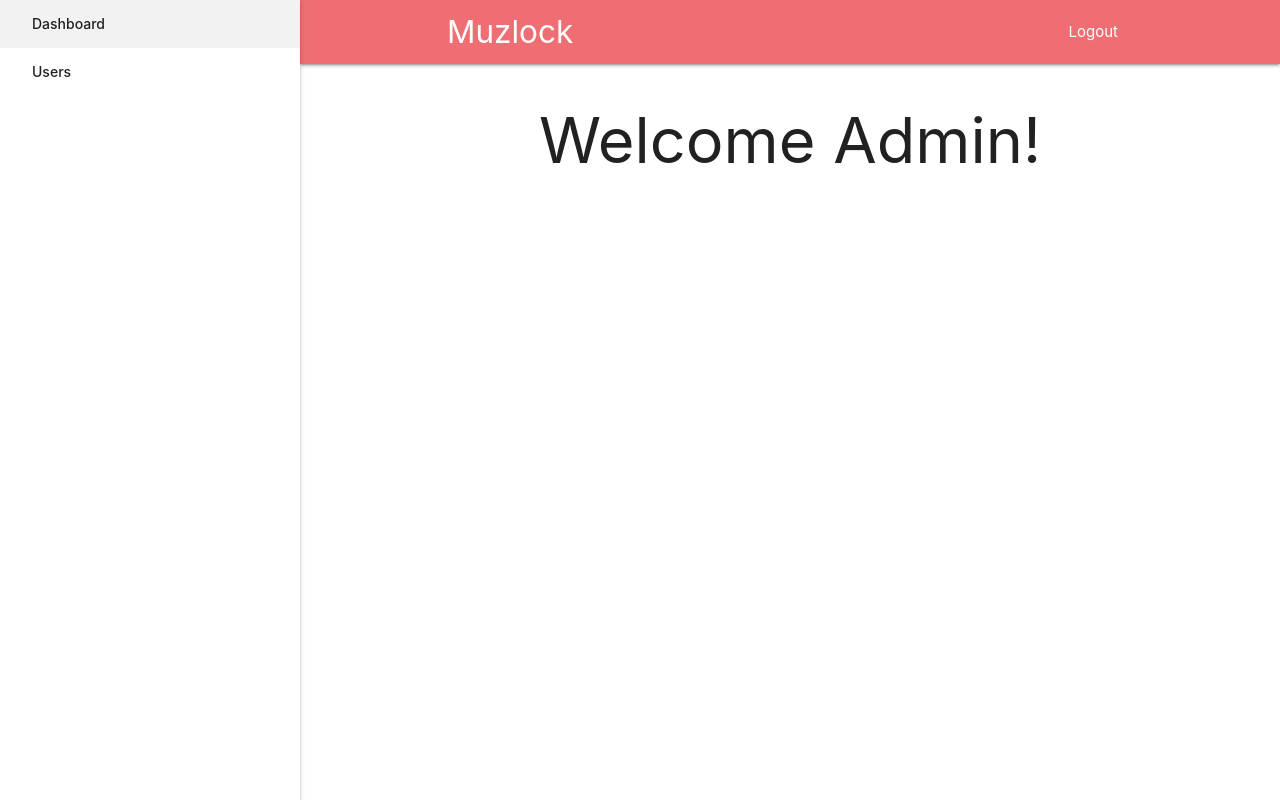
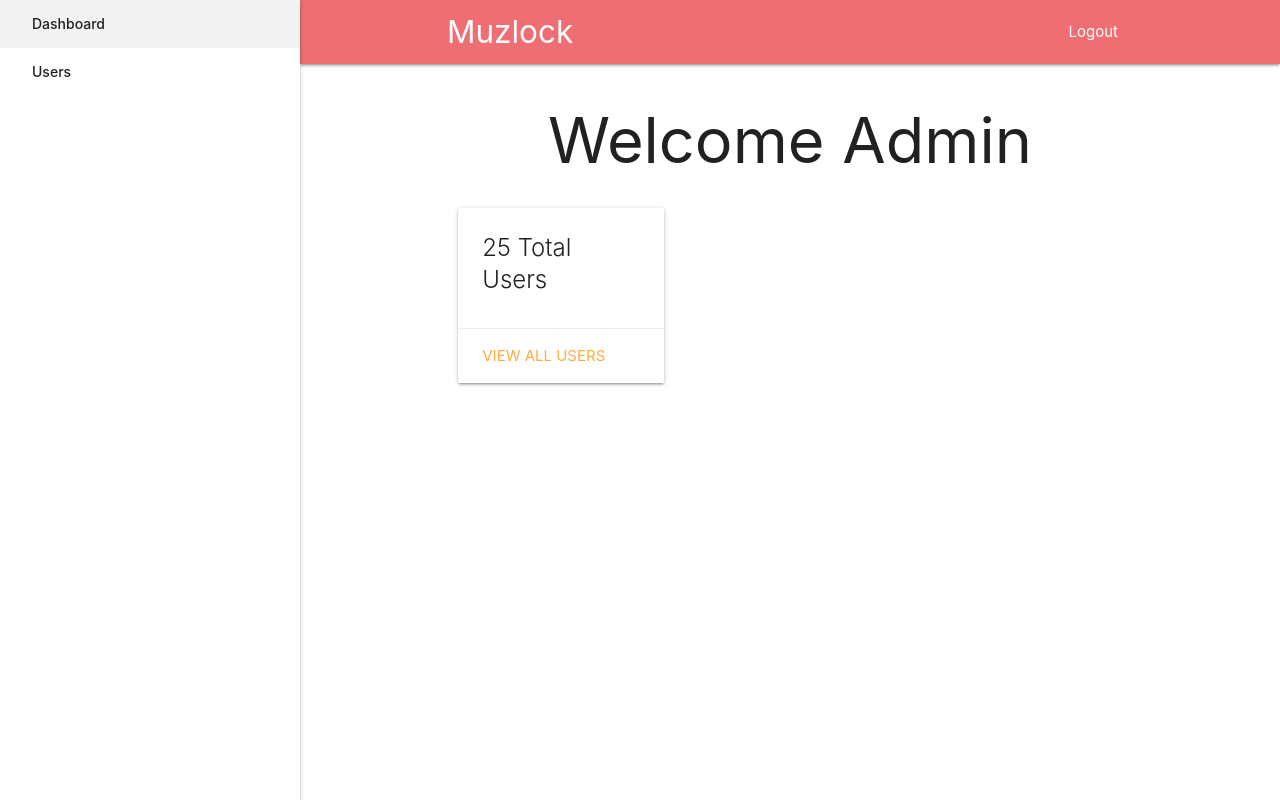
Before and after one commit to Ahmed-Salim/muzlock-admin-demo-v2, a PHP site: page /dashboard in a window 1280 px wide. Run offline with PHP 8.4, Linux system fonts and the light colour scheme; a user stored in the database is signed in; data comes from the database, SQL or seed files in the repository.

Commit message:
update dashboard

```diff
--- a/dashboard/index.php
+++ b/dashboard/index.php
@@ -2,7 +2,39 @@
 
 <main>
     <div class="container">
-        <h1 class="center-align">Welcome Admin!</h1>
+        <h1 class="center-align">Welcome <?php echo $_SESSION['admin_username']; ?></h1>
+
+        <div class="row">
+            <div class="col s12 m6 xl4">
+                <div class="card">
+                    <div class="card-content">
+                        <span class="card-title">
+
+                            <?php
+
+                            include_once('../php-scripts/db-config.php');
+
+                            $sql = "SELECT COUNT(*) AS muzlock_users FROM user";
+                            $result = mysqli_query($conn, $sql);
+
+                            if (mysqli_num_rows($result) > 0) {
+                                while ($row = mysqli_fetch_assoc($result)) {
+                                    echo $row['muzlock_users'];
+                                }
+                            } else {
+                                echo "0";
+                            }
+
+                            ?>
+                            Total Users
+                        </span>
+                    </div>
+                    <div class="card-action">
+                        <a href="./users">View All Users</a>
+                    </div>
+                </div>
+            </div>
+        </div>
     </div>
 </main>
 
--- a/php-scripts/admin-login.php
+++ b/php-scripts/admin-login.php
@@ -25,6 +25,7 @@ if (isset($_SESSION['admin_id']) && !empty($_SESSION['admin_id'])) {
             while ($row = mysqli_fetch_assoc($result)) {
                 if (password_verify($admin_password, $row['admin_password'])) {
                     $_SESSION['admin_id'] = $row['admin_id'];
+                    $_SESSION['admin_username'] = $row['admin_username'];
 
                     header("Location: ../dashboard");
                     die();
```
